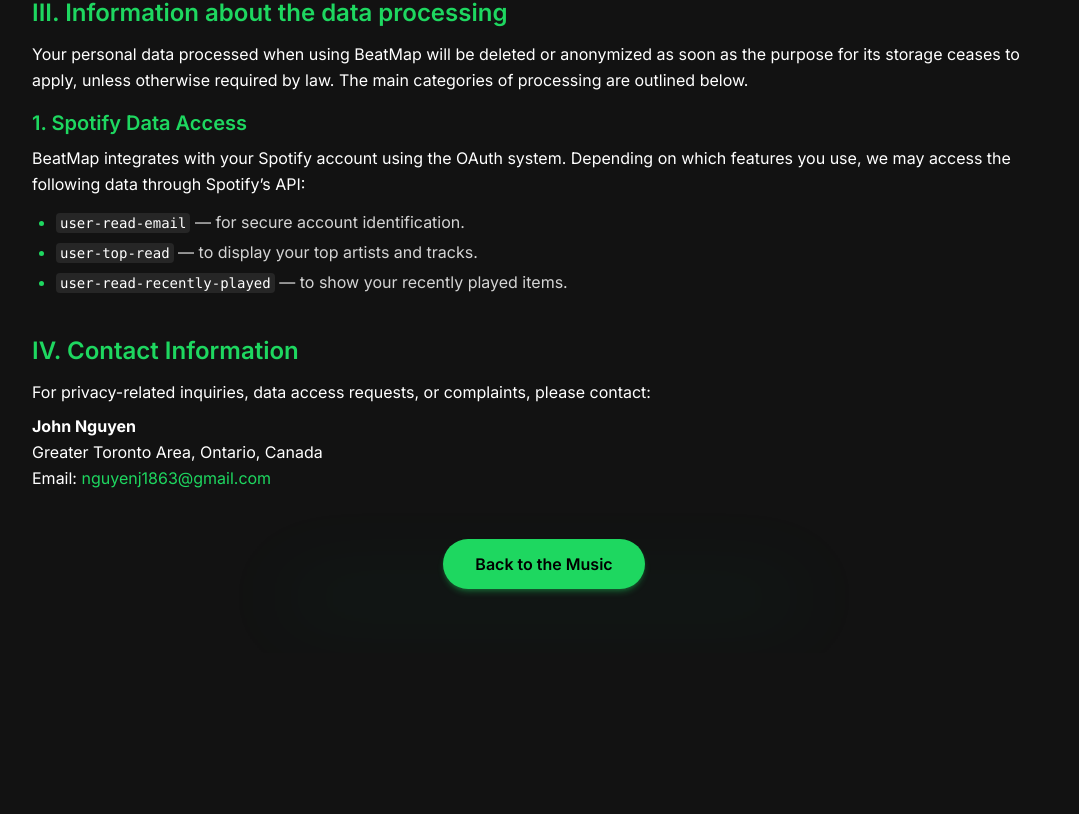
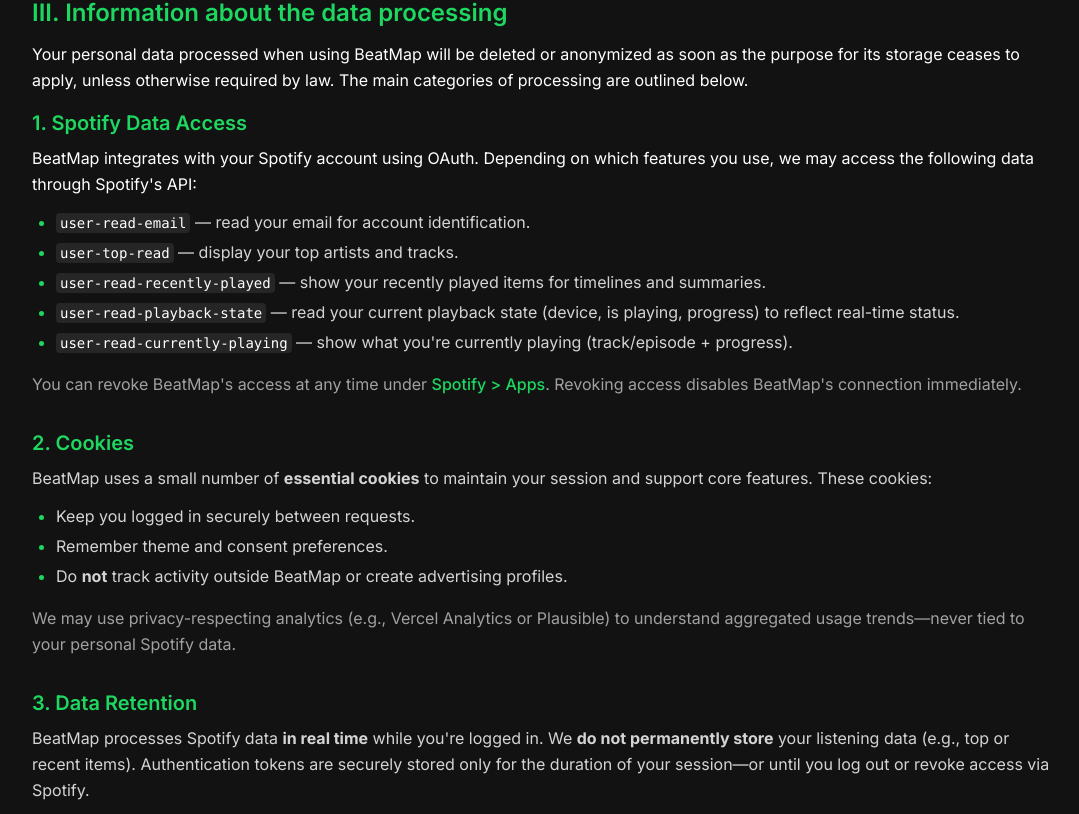
Before and after one commit to nguyenj1863/Spotify-Beatmap, a Next.js app: page /privacy-notice in a window 1280 px wide. Shown: the part 1606-2420 px from the top of the page, without its empty margins (96-1175 px from the left). Before the commit the page ends 2275 px from the top, so only its background shows below. Built offline with nearby package versions, Linux system fonts and the light colour scheme.

Commit message:
fix: add missing Spotify scopes, cookies, and data retention sections to privacy notice

```diff
--- a/src/app/privacy-notice/page.tsx
+++ b/src/app/privacy-notice/page.tsx
@@ -93,6 +93,7 @@
             </ul>
           </nav>
 
+          {/* Spotify-green glow under TOC */}
           <div className="pointer-events-none absolute inset-x-0 -bottom-3 flex justify-center">
             <div className="h-5 w-2/3 md:w-1/2 rounded-full bg-emerald-400/25 blur-2xl" />
           </div>
@@ -213,6 +214,7 @@
             are outlined below.
           </p>
 
+          {/* 1. Spotify Data Access */}
           <h3
             id="processing-spotify"
             className="text-xl font-semibold mb-2 text-[#1ed760]"
@@ -220,30 +222,95 @@
             1. Spotify Data Access
           </h3>
           <p className="mb-3">
-            BeatMap integrates with your Spotify account using the OAuth system.
-            Depending on which features you use, we may access the following
-            data through Spotify’s API:
+            BeatMap integrates with your Spotify account using OAuth. Depending
+            on which features you use, we may access the following data through
+            Spotify's API:
           </p>
           <ul className="list-disc pl-6 marker:text-[#1ed760] text-neutral-300 space-y-1 mb-4">
             <li>
               <code className="bg-neutral-800 px-1 py-0.5 rounded text-white text-sm">
                 user-read-email
               </code>{" "}
-              — for secure account identification.
+              — read your email for account identification.
             </li>
             <li>
               <code className="bg-neutral-800 px-1 py-0.5 rounded text-white text-sm">
                 user-top-read
               </code>{" "}
-              — to display your top artists and tracks.
+              — display your top artists and tracks.
             </li>
             <li>
               <code className="bg-neutral-800 px-1 py-0.5 rounded text-white text-sm">
                 user-read-recently-played
               </code>{" "}
-              — to show your recently played items.
+              — show your recently played items for timelines and summaries.
+            </li>
+            <li>
+              <code className="bg-neutral-800 px-1 py-0.5 rounded text-white text-sm">
+                user-read-playback-state
+              </code>{" "}
+              — read your current playback state (device, is playing, progress)
+              to reflect real-time status.
+            </li>
+            <li>
+              <code className="bg-neutral-800 px-1 py-0.5 rounded text-white text-sm">
+                user-read-currently-playing
+              </code>{" "}
+              — show what you're currently playing (track/episode + progress).
             </li>
           </ul>
+          <p className="text-neutral-400">
+            You can revoke BeatMap's access at any time under{" "}
+            <a
+              href="https://www.spotify.com/account/apps/"
+              target="_blank"
+              rel="noopener noreferrer"
+              className="font-medium text-[#1ed760] hover:underline"
+            >
+              Spotify &gt; Apps
+            </a>
+            . Revoking access disables BeatMap's connection immediately.
+          </p>
+
+          {/* 2. Cookies */}
+          <h3
+            id="processing-cookies"
+            className="text-xl font-semibold mt-8 mb-2 text-[#1ed760]"
+          >
+            2. Cookies
+          </h3>
+          <p className="text-neutral-300 mb-3">
+            BeatMap uses a small number of <strong>essential cookies</strong> to
+            maintain your session and support core features. These cookies:
+          </p>
+          <ul className="list-disc pl-6 marker:text-[#1ed760] text-neutral-300 space-y-1 mb-4">
+            <li>Keep you logged in securely between requests.</li>
+            <li>Remember theme and consent preferences.</li>
+            <li>
+              Do <strong>not</strong> track activity outside BeatMap or create
+              advertising profiles.
+            </li>
+          </ul>
+          <p className="text-neutral-400">
+            We may use privacy-respecting analytics (e.g., Vercel Analytics or
+            Plausible) to understand aggregated usage trends—never tied to your
+            personal Spotify data.
+          </p>
+
+          {/* 3. Data Retention */}
+          <h3
+            id="processing-retention"
+            className="text-xl font-semibold mt-8 mb-2 text-[#1ed760]"
+          >
+            3. Data Retention
+          </h3>
+          <p className="text-neutral-300">
+            BeatMap processes Spotify data <strong>in real time</strong> while
+            you're logged in. We <strong>do not permanently store</strong> your
+            listening data (e.g., top or recent items). Authentication tokens
+            are securely stored only for the duration of your session—or until
+            you log out or revoke access via Spotify.
+          </p>
         </section>
 
         {/* Contact */}
@@ -279,6 +346,8 @@
             Back to the Music
           </Link>
         </div>
+
+        {/* Subtle page-bottom glow */}
         <div className="pointer-events-none absolute inset-x-0 -bottom-3 flex justify-center">
           <div className="h-2 w-2/3 md:w-1/2 rounded-full bg-emerald-400/25 blur-2xl" />
         </div>
```
